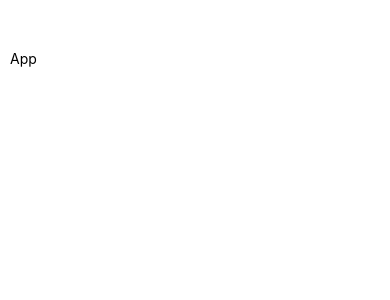
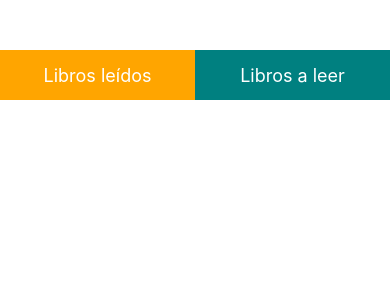
Before and after one commit to SergioDiPietro/PGL_UD3-1, a React Native app: screen / in a window 390 px wide. Shown: the top 300 px of the page. Built offline with nearby package versions, Linux system fonts and the light colour scheme.

Commit message:
Feat: Creados e implementados componentes botones para seleccionar la lista a mostrar (libros leídos o libros a leer).

```diff
--- a/App.js
+++ b/App.js
@@ -1,21 +1,29 @@
-import { StyleSheet, View, Text } from 'react-native';
+import { StyleSheet, View, Text, Button } from 'react-native';
+import { useState } from 'react';
+import ReadListButton from './components/ReadListButton/ReadListButton';
+import ToReadListButton from './components/ToReadListButton/ToReadListButton';
 
 export default function App() {
+  const [showReadList, setShowReadList] = useState(true);
+
+
   return (
     <View style={styles.container}>
-      <Text>App</Text>
+      <View style={styles.listButtons}>
+        <ReadListButton toggleList={() => {setShowReadList(true); console.log('RLtn')}}></ReadListButton>
+        <ToReadListButton toggleList={() => {setShowReadList(false); console.log('TRLbtn')}}></ToReadListButton>
+      </View>
     </View>
   );
 }
 
 const styles = StyleSheet.create({
   container: {
-    //flex: 1,
-    //alignItems: 'center',
-    //justifyContent: 'center',
-    backgroundColor: '#fff',
-    justifyContent: "flex-start",
-    margin: 10,
+    justifyContent: 'flex-start',
     marginTop: 50
+  },
+  listButtons: {
+    flexDirection: 'row',
+    justifyContent: 'space-between'
   }
 });
--- /dev/null
+++ b/components/ReadListButton/ReadListButton.js
@@ -0,0 +1,27 @@
+import { View, Text, StyleSheet, TouchableHighlight } from 'react-native';
+
+const ReadListButton = ({ toggleList }) => {
+    return (
+        <TouchableHighlight onPress={toggleList}>
+            <View style={styles.readListBtn}>
+                <Text style={styles.rlbText}>{"Libros leídos"}</Text>
+            </View>
+        </TouchableHighlight>
+    );
+};
+
+const styles = StyleSheet.create({
+    readListBtn: {
+        height: 50,
+        width: 195,
+        backgroundColor: "orange",
+        justifyContent: "center",
+        alignItems: "center",
+    },
+    rlbText: {
+        color: "white",
+        fontSize: 18
+    },
+});
+
+export default ReadListButton;
--- /dev/null
+++ b/components/ToReadListButton/ToReadListButton.js
@@ -0,0 +1,27 @@
+import { View, Text, StyleSheet, TouchableHighlight } from 'react-native';
+
+const ToReadListButton = ({ toggleList }) => {
+    return (
+        <TouchableHighlight onPress={toggleList}>
+            <View style={styles.toReadListBtn}>
+                <Text style={styles.trlbText}>Libros a leer</Text>
+            </View>
+        </TouchableHighlight>
+    );
+};
+
+const styles = StyleSheet.create({
+    toReadListBtn: {
+        height: 50,
+        width: 195,
+        backgroundColor: "teal",
+        justifyContent: "center",
+        alignItems: "center",
+    },
+    trlbText: {
+        color: "white",
+        fontSize: 18
+    },
+});
+
+export default ToReadListButton;
```
